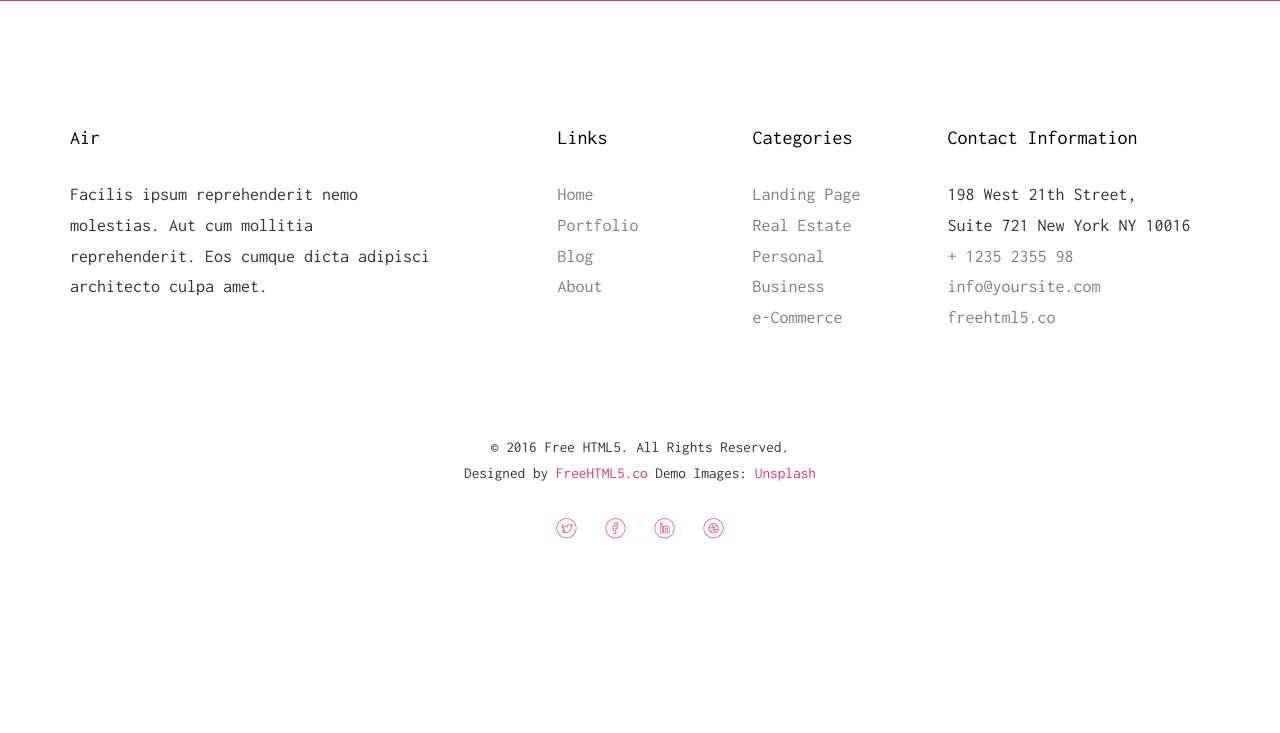
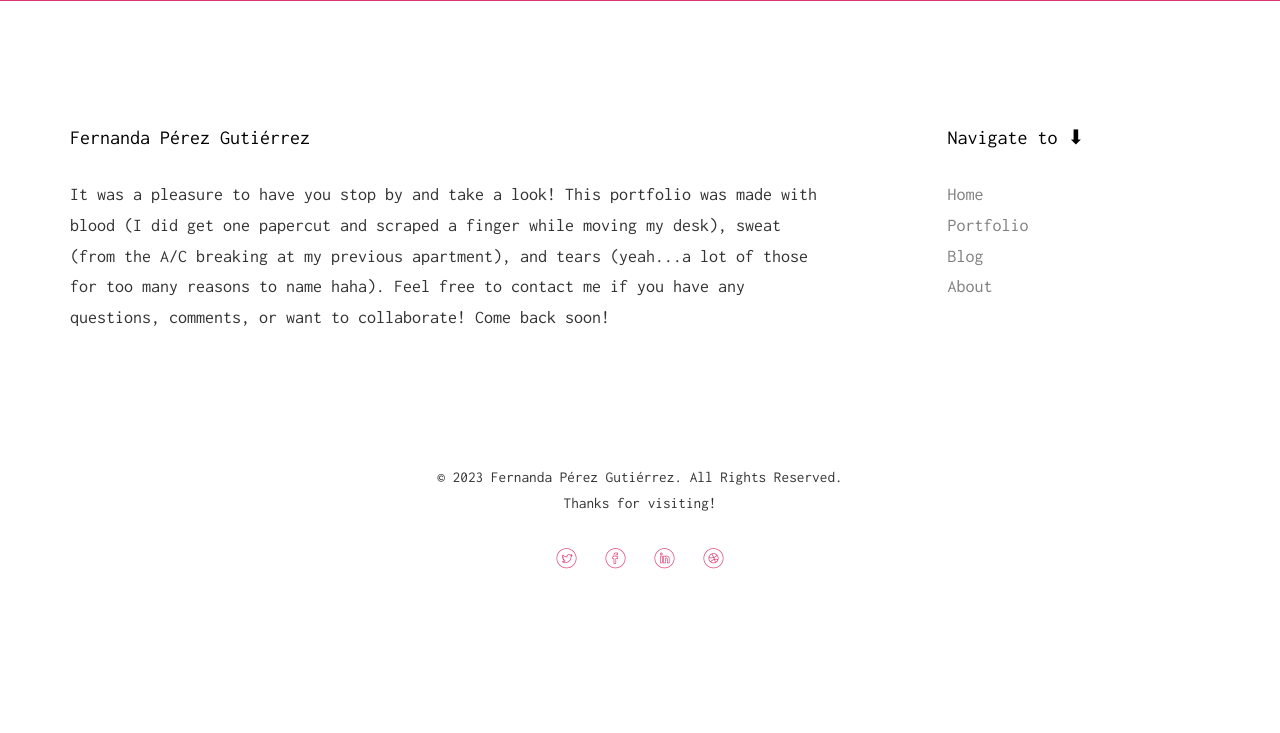
Before and after one commit to fernperezg97/my_portfolio, a Flask app: page /portfolio in a window 1280 px wide. Shown: the part 1976-2709 px from the top of the page. Before the commit the page ends 2515 px from the top, so only its background shows below. Run offline with Flask 3, Linux system fonts and the light colour scheme; some libraries are stand-ins or nearby versions; some web fonts are replaced.

Commit message:
changed footer on portfolio pg

```diff
--- a/templates/portfolio.html
+++ b/templates/portfolio.html
@@ -199,12 +199,12 @@
 	<footer id="fpgportfolio-footer" role="contentinfo">
 		<div class="container">
 			<div class="row row-pb-md">
-				<div class="col-md-4 fpgportfolio-widget">
-					<h4>Air</h4>
-					<p>Facilis ipsum reprehenderit nemo molestias. Aut cum mollitia reprehenderit. Eos cumque dicta adipisci architecto culpa amet.</p>
+				<div class="col-md-8 fpgportfolio-widget">
+					<h4>Fernanda Pérez Gutiérrez</h4>
+					<p>It was a pleasure to have you stop by and take a look! This portfolio was made with blood (I did get one papercut and scraped a finger while moving my desk), sweat (from the A/C breaking at my previous apartment), and tears (yeah...a lot of those for too many reasons to name haha). Feel free to contact me if you have any questions, comments, or want to collaborate! Come back soon!</p>
 				</div>
 				<div class="col-md-2 col-md-push-1 fpgportfolio-widget">
-					<h4>Links</h4>
+					<h4>Navigate to &#x2B07;</h4>
 					<ul class="fpgportfolio-footer-links">
 						<li><a href="#">Home</a></li>
 						<li><a href="#">Portfolio</a></li>
@@ -212,35 +212,13 @@
 						<li><a href="#">About</a></li>
 					</ul>
 				</div>
-
-				<div class="col-md-2 col-md-push-1 fpgportfolio-widget">
-					<h4>Categories</h4>
-					<ul class="fpgportfolio-footer-links">
-						<li><a href="#">Landing Page</a></li>
-						<li><a href="#">Real Estate</a></li>
-						<li><a href="#">Personal</a></li>
-						<li><a href="#">Business</a></li>
-						<li><a href="#">e-Commerce</a></li>
-					</ul>
-				</div>
-
-				<div class="col-md-4 col-md-push-1 fpgportfolio-widget">
-					<h4>Contact Information</h4>
-					<ul class="fpgportfolio-footer-links">
-						<li>198 West 21th Street, <br> Suite 721 New York NY 10016</li>
-						<li><a href="tel://1234567920">+ 1235 2355 98</a></li>
-						<li><a href="mailto:info@yoursite.com">info@yoursite.com</a></li>
-						<li><a href="http://https://freehtml5.co">freehtml5.co</a></li>
-					</ul>
-				</div>
-
 			</div>
 
 			<div class="row copyright">
 				<div class="col-md-12 text-center">
 					<p>
-						<small class="block">&copy; 2016 Free HTML5. All Rights Reserved.</small>
-						<small class="block">Designed by <a href="http://freehtml5.co/" target="_blank">FreeHTML5.co</a> Demo Images: <a href="http://unsplash.co/" target="_blank">Unsplash</a></small>
+						<small class="block">&copy; 2023 Fernanda Pérez Gutiérrez. All Rights Reserved.</small>
+						<small class="block">Thanks for visiting!</small>
 					</p>
 					<p>
 						<ul class="fpgportfolio-social-icons">
```
